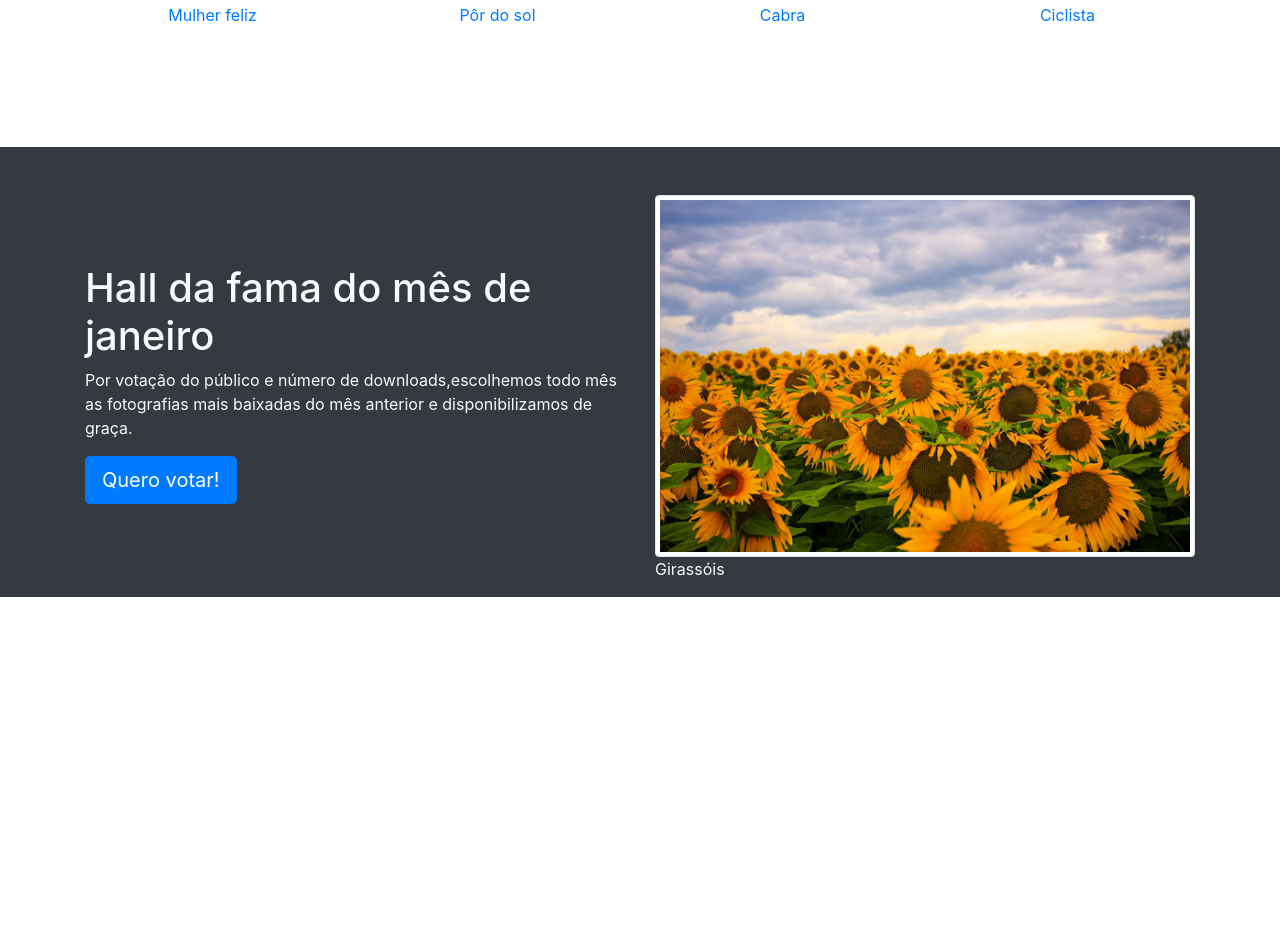
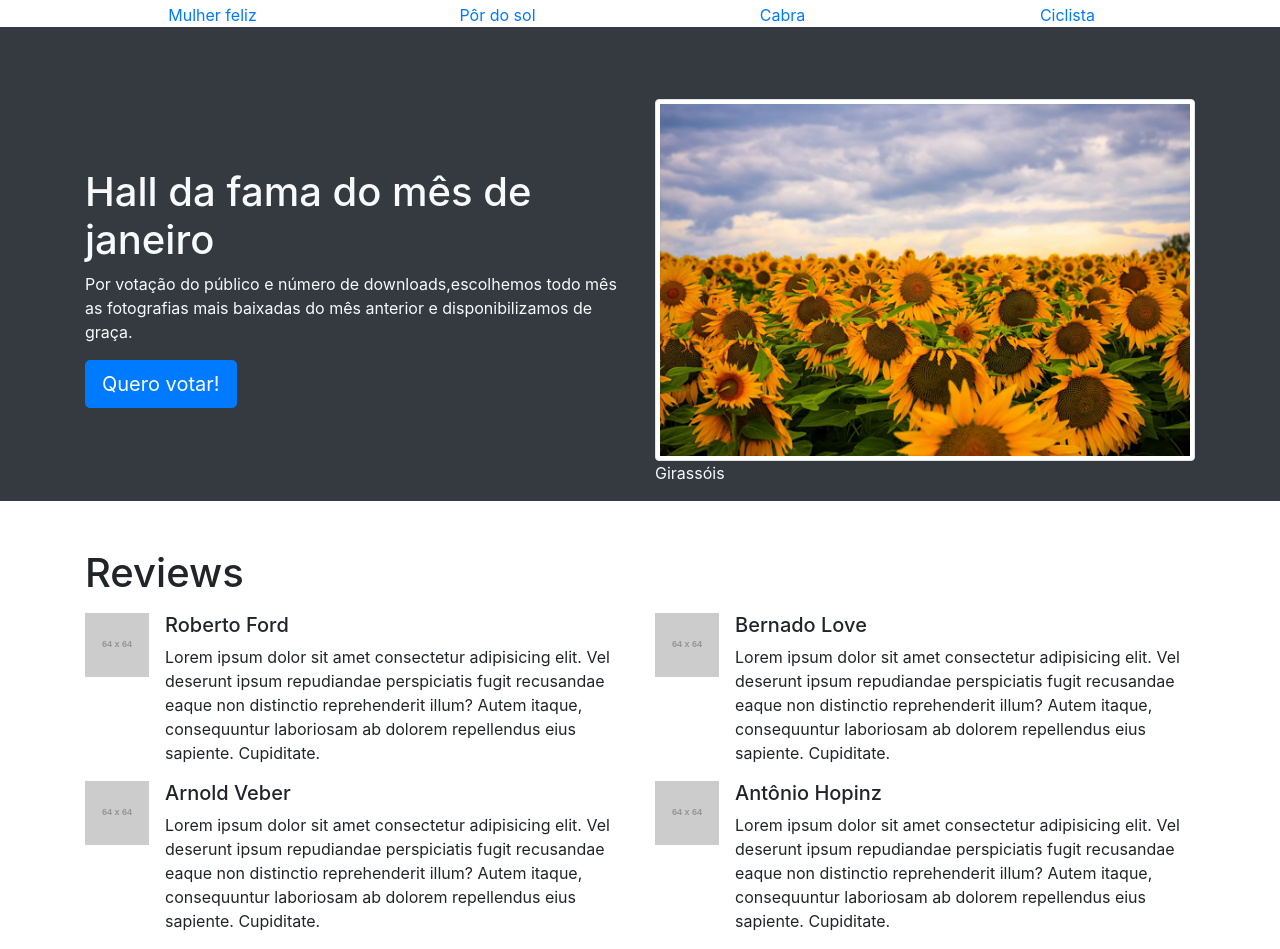
Before and after one commit to Cavejon/bootstrapFreeline, a plain HTML site: page index.html in a window 1280 px wide. Shown: the part 835-1784 px from the top of the page. Before the commit the page ends 1672 px from the top, so only its background shows below. Drawn offline with nearby package versions, Linux system fonts and the light colour scheme; placeholder pictures from the web are drawn by us.

Commit message:
build: Realizada a construção da seção Reviews

```diff
--- a/index.html
+++ b/index.html
@@ -14,12 +14,13 @@
 </head>
 
 <body>
-
+    <!--Criando a navBar superior com o dropDown diretamente feito pelo bootstrap-->
     <nav class="navbar navbar-expand-lg navbar-light bg-light">
-
+        <!--Button oculto para visualização do mobile-->
         <button class="navbar-toggler" data-toggle="collapse" data-target="#navbarSupportedContent">
             Menu
         </button>
+        <!--Container para alocar as opções da navBar-->
         <div class="container">
             <a href="#" class="navbar-brand">Better</a>
             <div class="collapse navbar-collapse" id="navbarSupportedContent">
@@ -28,6 +29,7 @@
                     <a href="#" class="nav-link dropdown-toggle" id="navbarDropDownMenuLink" data-toggle="dropdown">
                         Descubra
                     </a>
+                    <!--Começo da lista do dropDown-->
                     <ul class="dropdown-menu">
                         <!--itens do submenu-->
                         <li> <a href="" class="dropdown-item">Paisagem</a></li>
@@ -49,16 +51,23 @@
             </div>
         </div>
     </nav>
+    <!-- Main terá como função principal todao o restante da página que
+    será separado por sections, cada parte do código alocará imagens,textos e inputs-->
+    <main>
 
-    <main>
+        <!--Section para o Grid das imagens
+        Class="Jumbotron" o que é?
+        Extender o objeto para a tela inteira-->
         <section class="jumbotron">
+            <!--A class container ficará responder por centralizar um contrainer de informações-->
             <div class="container">
                 <h1>Momentos perfeitos</h1>
                 <p>Mais de um 17 yottabytes de fotos</p>
-
+                <!--Input-group tem como função estilizar o input-->
                 <form class="input-group">
                     <input type="search" class="form-control" placeholder="Encontre o que você procura...">
                     <span class="input-group-btn">
+                        <!--as classes BTN englobam cores e estilizações como border-radius -->
                         <button class="btn btn-primary">Pesquisar</button>
                     </span>
                 </form>
@@ -66,17 +75,22 @@
         </section>
 
         <section class="container">
+            <!--A class container ficará responder por centralizar um contrainer de informações-->
             <h2 class="text-center">
                 Imagens bonitas, lindas e perfeitas
             </h2>
             <p class="text-center">
                 Lorem ipsum dolor emet aset
             </p>
+            <!--A class row ficará responsável por criar uma grid com linhas e colunas-->
             <div class="row">
+                <!--Col se refere a linha SM se refere ao tamanho -->
                 <a href="#" class="col-sm-6	col-md-4	col-lg-3">
                     <figure>
                         <img src="./imgs/girassois.jpg" alt="Girassóis no campo" class="img-fluid img-thumbnail">
+                        <!--Img fluid e img-thumbnail se usam quando necessitamos deixar um layout responsivo para celulares-->
                     </figure>
+                    <!--Figcaption é a legenda da foto-->
                     <figcaption class="text-center">
                         Girassóis
                     </figcaption>
@@ -147,9 +161,9 @@
                 </a>
             </div>
         </section>
-        <br><br><br><br><br>
 
-        <section class="hall bg-dark text-light pt-4">
+        <!--Nessa section usamos bg-dark que se refere ao background, já o text serve para a cor da font e pt se refere ao paddind Top-->
+        <section class="hall bg-dark text-light pt-5">
             <div class="container">
                 <div class="row d-flex align-items-center">
                     <div class="col-lg-6">
@@ -178,10 +192,76 @@
                 </div>
             </div>
         </section>
+
+        <section class="reviews container pt-5">
+
+            <h1 class="mb-3">Reviews</h1>
+
+            <div class="row">
+                <div class="media col-md-6">
+                    <img src="https://dummyimage.com/64x64/000000/fff" alt="Roberto Ford" class="mr-3">
+                    <div class="media-body">
+                        <h2 class="h5">Roberto Ford</h2>
+
+                        <p>Lorem ipsum dolor sit amet consectetur adipisicing elit. Vel deserunt ipsum repudiandae
+                            perspiciatis
+                            fugit
+                            recusandae eaque non distinctio reprehenderit illum? Autem itaque, consequuntur laboriosam
+                            ab
+                            dolorem
+                            repellendus eius sapiente. Cupiditate.</p>
+                    </div>
+                </div>
+
+                <div class="media col-md-6">
+                    <img src="https://dummyimage.com/64x64/000000/fff" alt="Bernado Love" class="mr-3">
+                    <div class="media-body">
+                        <h2 class="h5">Bernado Love</h2>
+
+                        <p>Lorem ipsum dolor sit amet consectetur adipisicing elit. Vel deserunt ipsum repudiandae
+                            perspiciatis
+                            fugit
+                            recusandae eaque non distinctio reprehenderit illum? Autem itaque, consequuntur laboriosam
+                            ab
+                            dolorem
+                            repellendus eius sapiente. Cupiditate.</p>
+                    </div>
+                </div>
+
+                <div class="media col-md-6">
+                    <img src="https://dummyimage.com/64x64/000000/fff" alt="Arnold Veber" class="mr-3">
+                    <div class="media-body">
+                        <h2 class="h5">Arnold Veber</h2>
+
+                        <p>Lorem ipsum dolor sit amet consectetur adipisicing elit. Vel deserunt ipsum repudiandae
+                            perspiciatis
+                            fugit
+                            recusandae eaque non distinctio reprehenderit illum? Autem itaque, consequuntur laboriosam
+                            ab
+                            dolorem
+                            repellendus eius sapiente. Cupiditate.</p>
+                    </div>
+                </div>
+
+                <div class="media col-md-6">
+                    <img src="https://dummyimage.com/64x64/000000/fff" alt="Antônio Hopinz" class="mr-3">
+                    <div class="media-body">
+                        <h2 class="h5">Antônio Hopinz</h2>
+
+                        <p>Lorem ipsum dolor sit amet consectetur adipisicing elit. Vel deserunt ipsum repudiandae
+                            perspiciatis
+                            fugit
+                            recusandae eaque non distinctio reprehenderit illum? Autem itaque, consequuntur laboriosam
+                            ab
+                            dolorem
+                            repellendus eius sapiente. Cupiditate.</p>
+                    </div>
+                </div>
+            </div>
+
+        </section>
+
     </main>
-    <br><br><br><br><br>
-    <br><br><br><br><br>
-
     <script src="https://stackpath.bootstrapcdn.com/bootstrap/4.1.3/js/bootstrap.min.js"></script>
 </body>
 
```
